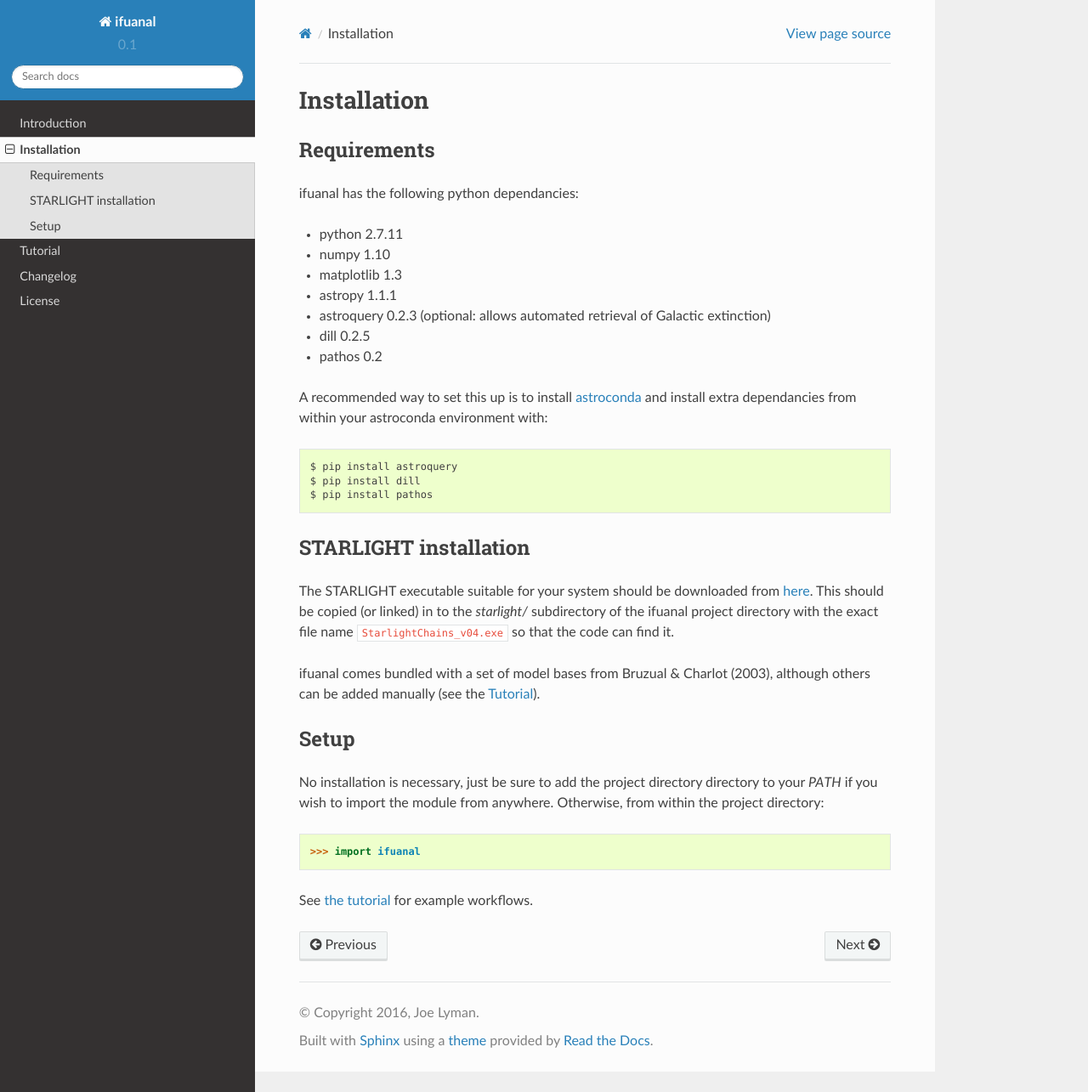
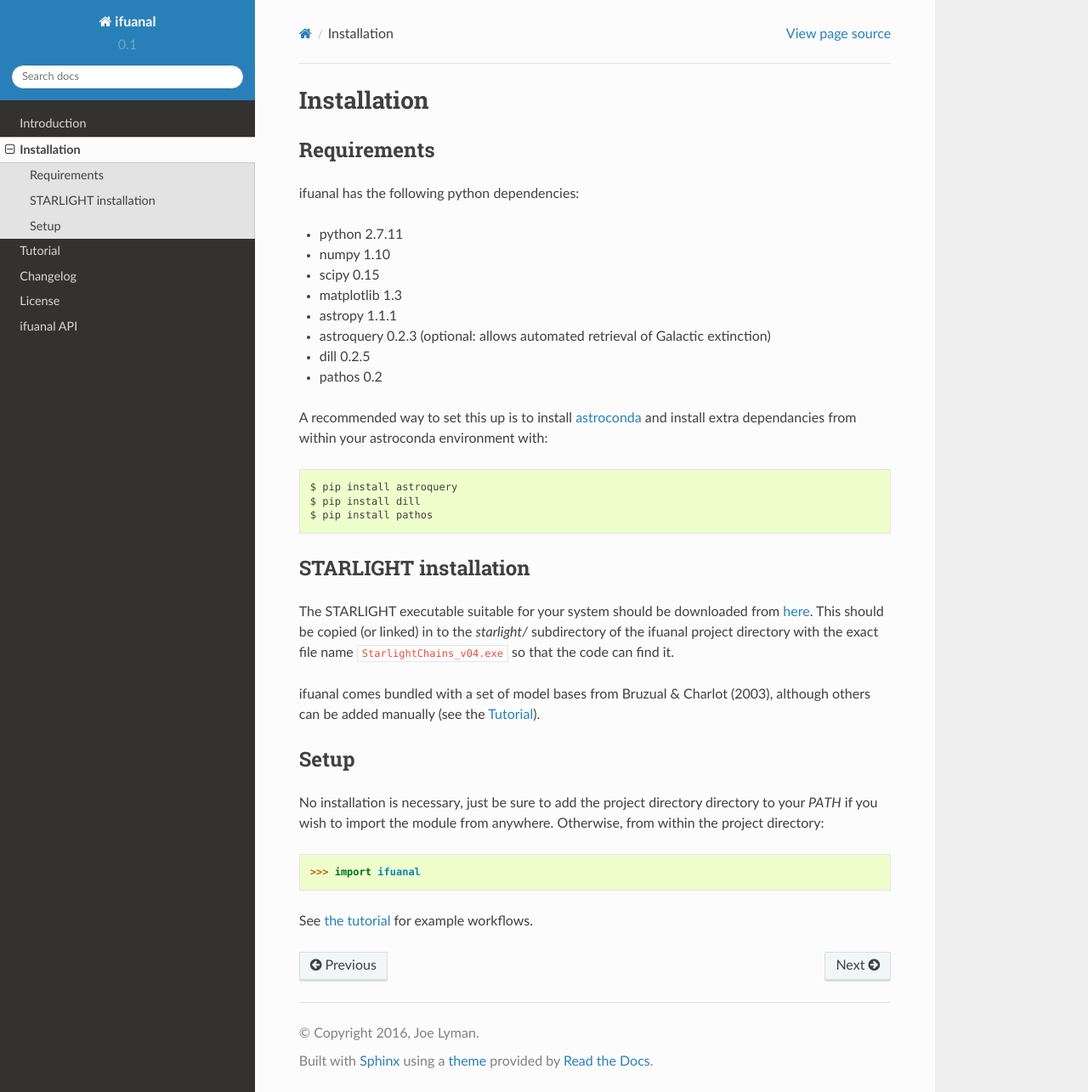
Before and after one commit to Lyalpha/ifuanal, a Sphinx documentation site: the page built from docs/installation.rst, in a window 1280 px wide and 1285 px high. Shown: the whole window at 85% size. Built offline with Sphinx 7.4.7 and the Read the Docs theme 2.0.0, drawn with Linux system fonts in a browser that asks for light colours.

Commit message:
updates to docs layout

```diff
--- a/docs/index.rst
+++ b/docs/index.rst
@@ -16,7 +16,7 @@ Contents:
    tutorial
    changelog
    license
-
+   source/ifuanal
 
 
 Indices and tables
--- a/docs/installation.rst
+++ b/docs/installation.rst
@@ -4,10 +4,11 @@ Installation
 Requirements
 ------------
 
-ifuanal has the following python dependancies:
+ifuanal has the following python dependencies:
 
 * python 2.7.11
 * numpy 1.10
+* scipy 0.15
 * matplotlib 1.3
 * astropy 1.1.1
 * astroquery 0.2.3 (optional: allows automated retrieval of Galactic
--- a/docs/source/ifuanal.rst
+++ b/docs/source/ifuanal.rst
@@ -1,7 +1,6 @@
-ifuanal module
+ifuanal API
 ==============
 
 .. automodule:: ifuanal
     :members:
-    :undoc-members:
     :show-inheritance:
```
Also changed, not shown: docs/conf.py (+0 -11 lines), docs/source/modules.rst (deleted, +0 -7 lines).
